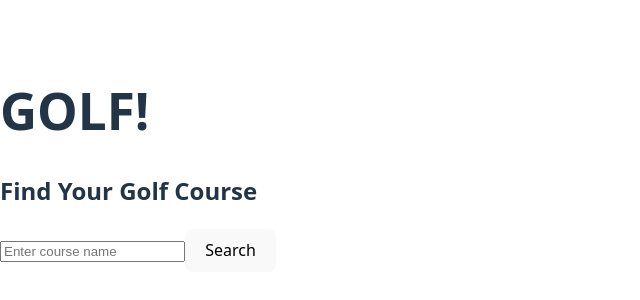
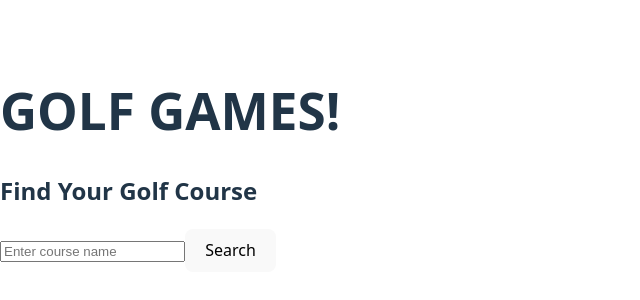
Before and after one commit to kevinjohnson1981/Golf-Games-2, a React (Vite) app: page / in a window 1280 px wide. Shown: the part 240-540 px from the top of the page, without its empty margins (0-640 px from the left). Built offline with nearby package versions, Linux system fonts and the light colour scheme; the HTML template or start-up script is replaced by a standard one.

Commit message:
Add files via upload

```diff
--- a/src/App.jsx
+++ b/src/App.jsx
@@ -19,7 +19,7 @@ function App() {
 
   return (
     <div className="container">
-      <h1>GOLF!</h1>
+      <h1>GOLF GAMES!</h1>
       <GolfCourseSelector
         setSelectedCourse={setSelectedCourse}
         setSelectedTee={setSelectedTee}
```
Also changed, not shown: 1 other file (tests, documents, lock files or other folders).
